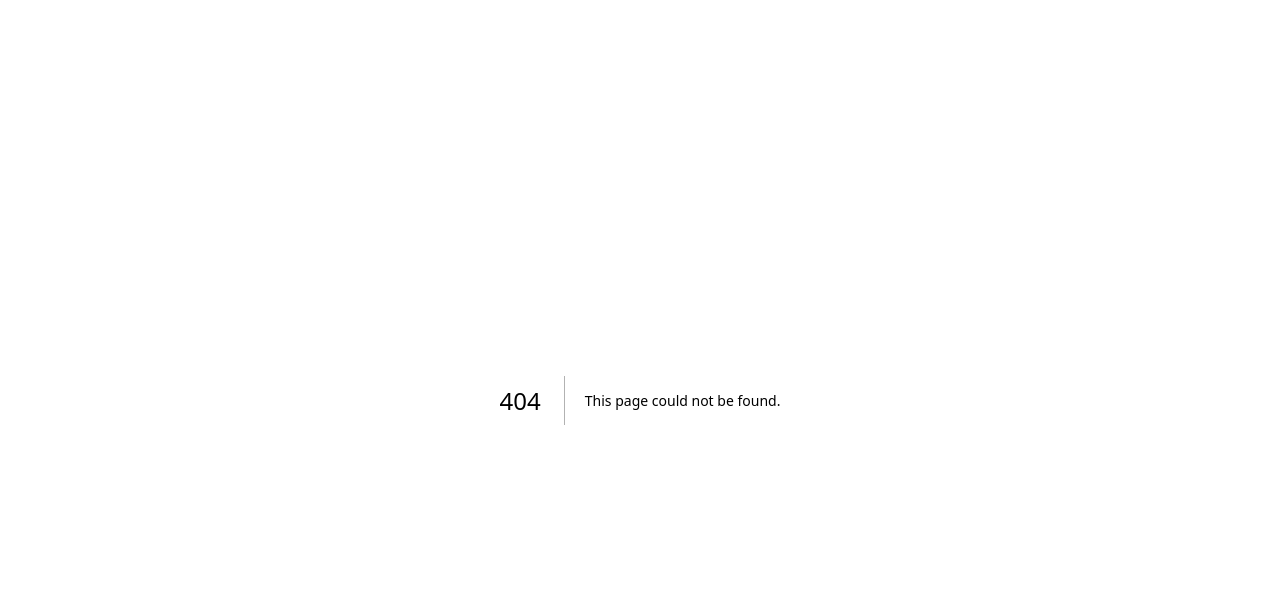
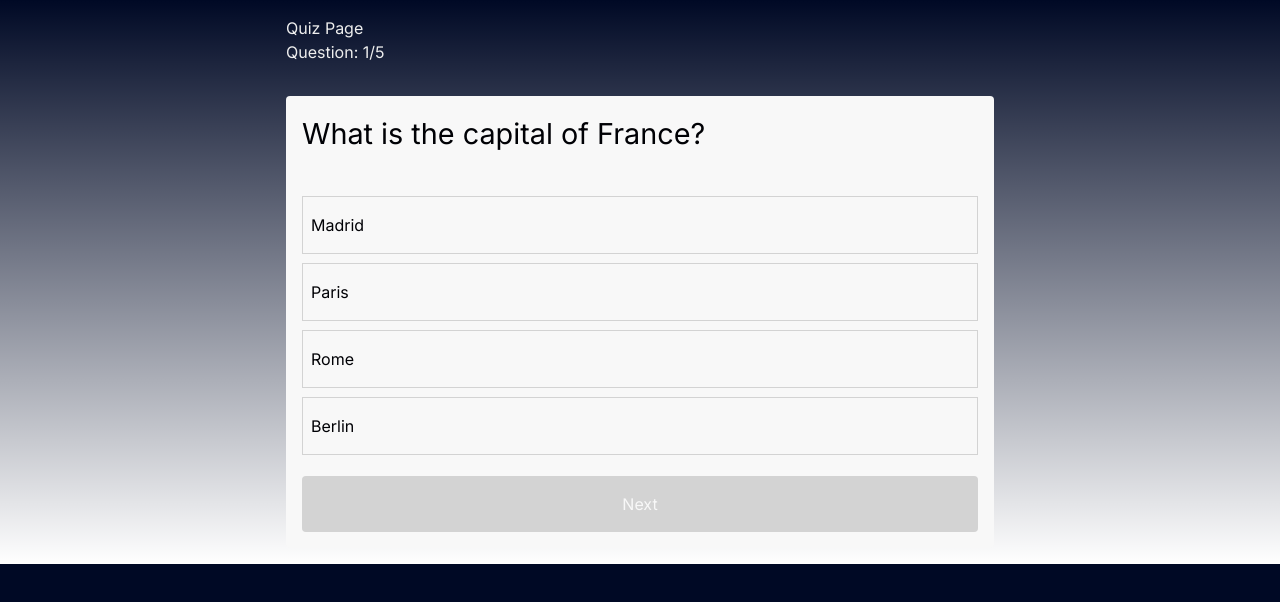
Before and after one commit to Lilit0x/sphinx, a Next.js app: page /quiz in a window 1280 px wide. Before the commit this address had no page. Shown: the top 602 px of the page. Built offline with nearby package versions, Linux system fonts and the light colour scheme.

Commit message:
basic quiz app

```diff
--- /dev/null
+++ b/src/app/data.ts
@@ -0,0 +1,35 @@
+export const quiz = {
+    totalQuestions: 5,
+    questions: [
+      {
+        id: 1,
+        question: 'What is the capital of France?',
+        answers: ['Madrid', 'Paris', 'Rome', 'Berlin'],
+        correctAnswer: 'Paris',
+      },
+      {
+        id: 2,
+        question: 'What is the largest planet in our solar system?',
+        answers: ['Mars', 'Jupiter', 'Venus', 'Saturn'],
+        correctAnswer: 'Jupiter',
+      },
+      {
+        id: 3,
+        question: 'What is the smallest country in the world?',
+        answers: ['Monaco', 'Maldives', 'Vatican City', 'San Marino'],
+        correctAnswer: 'Vatican City',
+      },
+      {
+        id: 4,
+        question: 'What is the most widely spoken language in the world?',
+        answers: ['English', 'Mandarin', 'Spanish', 'Hindi'],
+        correctAnswer: 'Mandarin',
+      },
+      {
+        id: 5,
+        question: 'Who is the founder of Microsoft?',
+        answers: ['Steve Jobs', 'Bill Gates', 'Elon Musk', 'Mark Zuckerberg'],
+        correctAnswer: 'Bill Gates',
+      },
+    ],
+  };
--- a/src/app/globals.css
+++ b/src/app/globals.css
@@ -25,3 +25,80 @@
     )
     rgb(var(--background-start-rgb));
 }
+
+* {
+  box-sizing: border-box;
+  padding: 0;
+  margin: 0;
+}
+
+html, body {
+  overflow-x: hidden;
+  background-color: #000925;
+}
+
+main {
+  padding: 1rem;
+}
+
+h1, h2 {
+  color: #eee;
+}
+
+h3 {
+  padding-bottom: 2rem;
+  color: #000105;
+  font-size: 1.8rem;
+}
+
+button {
+  padding: 16px 8px;
+  width: 100%;
+  margin-top: 12px;
+  font-size: 1rem;
+  border-radius: 4px;
+  cursor: pointer;
+  background-color: #808080;
+  color: #f8f8f8;
+}
+
+.btn-disabled {
+  background-color: lightgray;
+}
+
+li {
+  list-style-type: none;
+  cursor: pointer;
+  margin: 9px 0;
+  padding: 16px 8px;
+  color: #000105;
+  border: 1px solid lightgray;
+}
+
+.li-hover:hover {
+  background-color: #d8d8d8;
+  columns: #fff;
+}
+
+.li-selected {
+  color: #fff;
+  background-color: #000925;
+}
+
+.container {
+  max-width: 740px;
+  width: 100%;
+  margin: auto;
+  padding: 1rem;
+}
+
+.quiz-container {
+  background-color: #f8f8f8;
+  padding: 1rem;
+  margin-top: 2rem;
+  border-radius: 4px;
+}
+
+.container p {
+  padding: 8px 0;
+}
--- a/src/app/layout.tsx
+++ b/src/app/layout.tsx
@@ -4,7 +4,7 @@
 const inter = Inter({ subsets: ['latin'] })
 
 export const metadata = {
-  title: 'Create Next App',
+  title: 'AL QALAM CBT APP',
   description: 'Generated by create next app',
 }
 
--- a/src/app/page.tsx
+++ /dev/null
@@ -1,11 +0,0 @@
-import Head from 'next/head'
-
-export default function Home() {
-  return (
-    <div className="flex flex-col items-center justify-center min-h-screen py-2">
-      <Head>
-        <title>Quiz App</title>
-      </Head>
-    </div>
-  )
-}
--- /dev/null
+++ b/src/app/quiz/page.tsx
@@ -0,0 +1,116 @@
+'use client';
+import React, { useState } from 'react';
+import { quiz } from '../data';
+
+const Page = () => {
+  const [activeQuestion, setActiveQuestion] = useState(0);
+  const [selectedAnswer, setSelectedAnswer] = useState<boolean>();
+  const [checked, setChecked] = useState(false);
+  const [selectedAnswerIndex, setSelectedAnswerIndex] = useState<number | null>(null);
+  const [showResult, setShowResult] = useState(false);
+  const [result, setResult] = useState({
+    score: 0,
+    correctAnswers: 0,
+    wrongAnswers: 0,
+  });
+
+  const { questions } = quiz;
+  const { question, answers, correctAnswer } = questions[activeQuestion];
+
+  //   Select and check answer
+  const onAnswerSelected = (answer: string, idx: number) => {
+    setChecked(true);
+    setSelectedAnswerIndex(idx);
+    if (answer === correctAnswer) {
+      setSelectedAnswer(true);
+      console.log('true');
+    } else {
+      setSelectedAnswer(false);
+      console.log('false');
+    }
+  };
+
+  // Calculate score and increment to next question
+  const nextQuestion = () => {
+    setSelectedAnswerIndex(null);
+    setResult((prev) =>
+      selectedAnswer
+        ? {
+            ...prev,
+            score: prev.score + 5,
+            correctAnswers: prev.correctAnswers + 1,
+          }
+        : {
+            ...prev,
+            wrongAnswers: prev.wrongAnswers + 1,
+          }
+    );
+    if (activeQuestion !== questions.length - 1) {
+      setActiveQuestion((prev) => prev + 1);
+    } else {
+      setActiveQuestion(0);
+      setShowResult(true);
+    }
+    setChecked(false);
+  };
+
+  return (
+    <div className='container'>
+      <h1>Quiz Page</h1>
+      <div>
+        <h2>
+          Question: {activeQuestion + 1}
+          <span>/{questions.length}</span>
+        </h2>
+      </div>
+      <div>
+        {!showResult ? (
+          <div className='quiz-container'>
+            <h3>{questions[activeQuestion].question}</h3>
+            {answers.map((answer, idx) => (
+              <li
+                key={idx}
+                onClick={() => onAnswerSelected(answer, idx)}
+                className={
+                  selectedAnswerIndex === idx ? 'li-selected' : 'li-hover'
+                }
+              >
+                <span>{answer}</span>
+              </li>
+            ))}
+            {checked ? (
+              <button onClick={nextQuestion} className='btn'>
+                {activeQuestion === question.length - 1 ? 'Finish' : 'Next'}
+              </button>
+            ) : (
+              <button onClick={nextQuestion} disabled className='btn-disabled'>
+                {' '}
+                {activeQuestion === question.length - 1 ? 'Finish' : 'Next'}
+              </button>
+            )}
+          </div>
+        ) : (
+          <div className='quiz-container'>
+            <h3>Results</h3>
+            <h3>Overall {(result.score / 25) * 100}%</h3>
+            <p>
+              Total Questions: <span>{questions.length}</span>
+            </p>
+            <p>
+              Total Score: <span>{result.score}</span>
+            </p>
+            <p>
+              Correct Answers: <span>{result.correctAnswers}</span>
+            </p>
+            <p>
+              Wrong Answers: <span>{result.wrongAnswers}</span>
+            </p>
+            <button onClick={() => window.location.reload()}>Restart</button>
+          </div>
+        )}
+      </div>
+    </div>
+  );
+};
+
+export default Page;
--- /dev/null
+++ b/src/pages/index.tsx
@@ -0,0 +1,14 @@
+import Link from 'next/link';
+
+export default function HomePage() {
+   return (
+    <main>
+      <div className='container'>
+        <h1>Quiz App</h1>
+        <Link href='/quiz'>
+          <button>Start Quiz</button>
+        </Link>
+      </div>
+    </main>
+  );
+}
```
Also changed, not shown: questions.json (deleted, +0 -38 lines).
